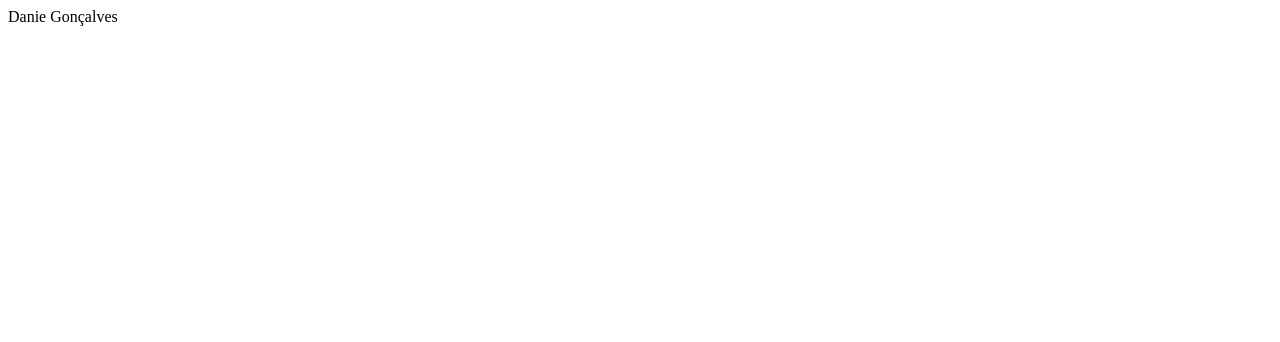
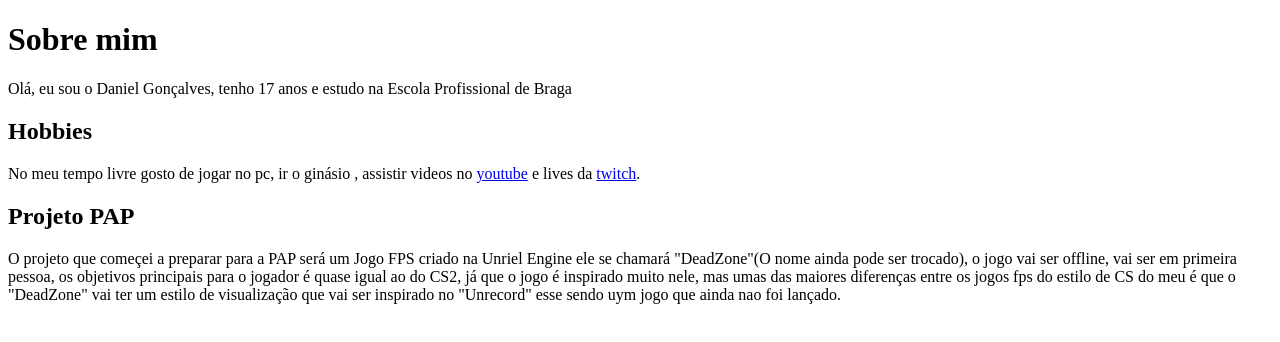
Before and after one commit to MrDaniel30/MrDaniel30.github.io, a plain HTML site: page index.html in a window 1280 px wide. Drawn offline with Linux system fonts and the light colour scheme.

Commit message:
Fiz coisas

```diff
--- a/index.html
+++ b/index.html
@@ -6,6 +6,14 @@
   <title>MrDaniel30</title>
 </head>
 <body>
-  Danie Gonçalves
+      <h1>Sobre mim</h1>
+      <p>Olá, eu sou o Daniel Gonçalves, tenho 17 anos e estudo na Escola Profissional de Braga<p>
+      <h2>Hobbies</h2>
+      <p>No meu tempo livre gosto de jogar no pc, ir o ginásio , assistir videos no <a href="https://www.youtube.com">youtube</a> e lives da <a href="https://www.twitch.tv">twitch</a>.</p>
+      <h2>Projeto PAP</h2>
+      <p>O projeto que começei a preparar para a PAP será um Jogo FPS criado na Unriel Engine ele se chamará "DeadZone"(O nome ainda pode ser trocado), o jogo vai ser offline, vai ser em primeira pessoa, os objetivos principais para o jogador é quase igual ao do CS2, já que o jogo é inspirado muito nele, mas umas das maiores diferenças entre os jogos fps do estilo de CS do meu é que o "DeadZone" vai ter um estilo de visualização  que vai ser inspirado no "Unrecord" esse sendo uym jogo que ainda nao foi lançado.</p>
+      <br />
+
+
 </body>
 </html>
```
